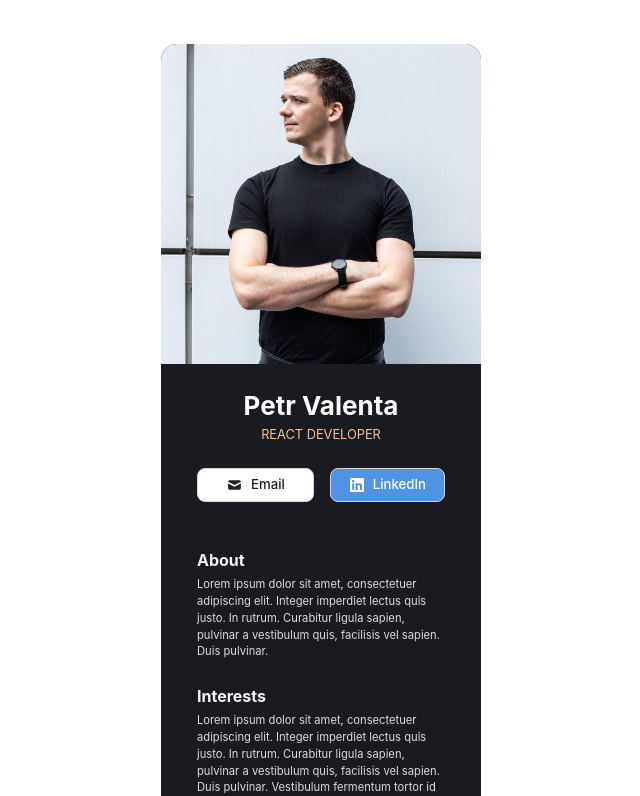
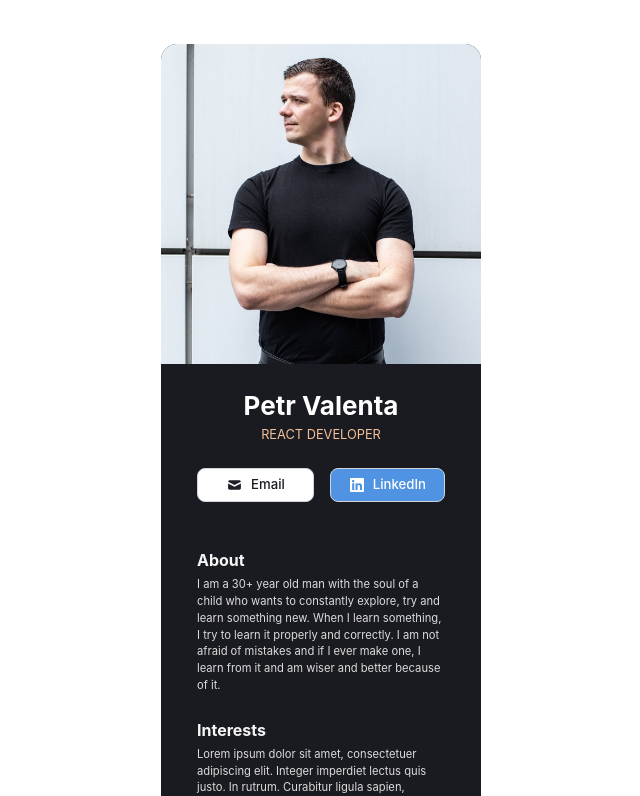
Before and after one commit to PetrValenta92/digital-business-card, a React (Vite) app: page / in a window 1280 px wide. Shown: the top 796 px of the page, without its empty margins (319-959 px from the left). Built offline with nearby package versions, Linux system fonts and the light colour scheme.

Commit message:
Update About.jsx

```diff
--- a/src/components/About.jsx
+++ b/src/components/About.jsx
@@ -2,11 +2,24 @@ export default function About() {
     return (
         <div className="about">
             <h3>About</h3>
-            <p>Lorem ipsum dolor sit amet, consectetuer adipiscing elit.
-                Integer imperdiet lectus quis justo. In rutrum. Curabitur ligula sapien,
-                pulvinar a vestibulum quis, facilisis vel sapien.
-                Duis pulvinar.
+            <p>
+                I am a 30+ year old man with the soul of a child who wants to constantly explore,
+                try and learn something new. When I learn something, I try to learn it properly
+                and correctly. I am not afraid of mistakes and if I ever make one, I learn from
+                it and am wiser and better because of it.
             </p>
         </div>
     )
 }
+
+/*
+Hello and welcome!
+You may be asking, "Who is Peter?" Let me briefly share my story with you. At the age of 28, I realized that I wanted to be a part of something that was meaningful, that would help people live a simpler life, and that would be dynamic and bring me joy of the ride. So I decided to change my career, work on myself every day, learn to code and become a developer. After some time of searching, trying and failing, I found my style and completely focused on front-end development (HTML, CSS, JS, React.js, TypeScript etc).
+I am currently a PRO student of @Scrimba. Here I'm going through a complete course for future front-end developers.
+I would like to find an entry-level job as a front-end developer where I could learn new technologies, methods, skills and diverse approaches to development.
+I know the road is long and challenging, but I am fully committed to making my dreams come true!
+
+You can check some of my work on my GitHub (https://github.com/PetrValenta92)
+
+Feel free to contact me directly at petr.valenta.92@gmail.com or at LinkedIn
+*/
```
